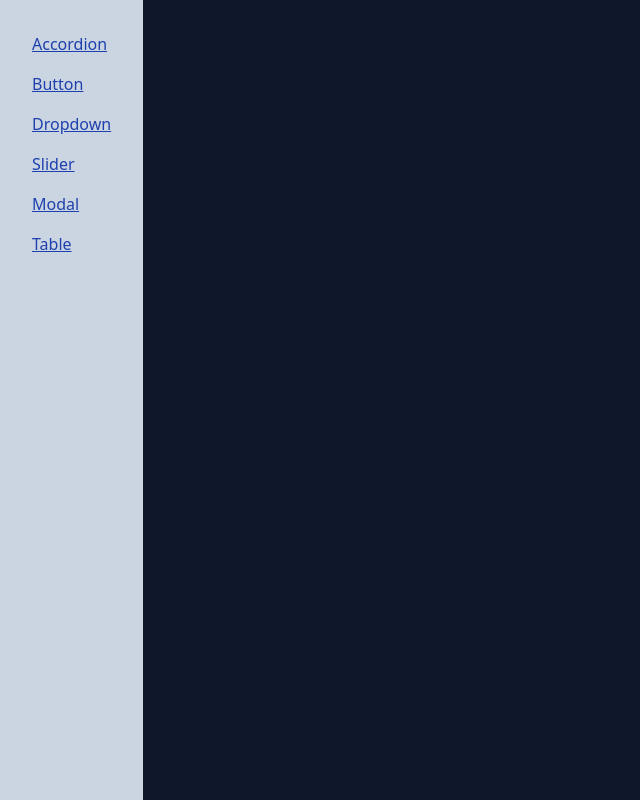
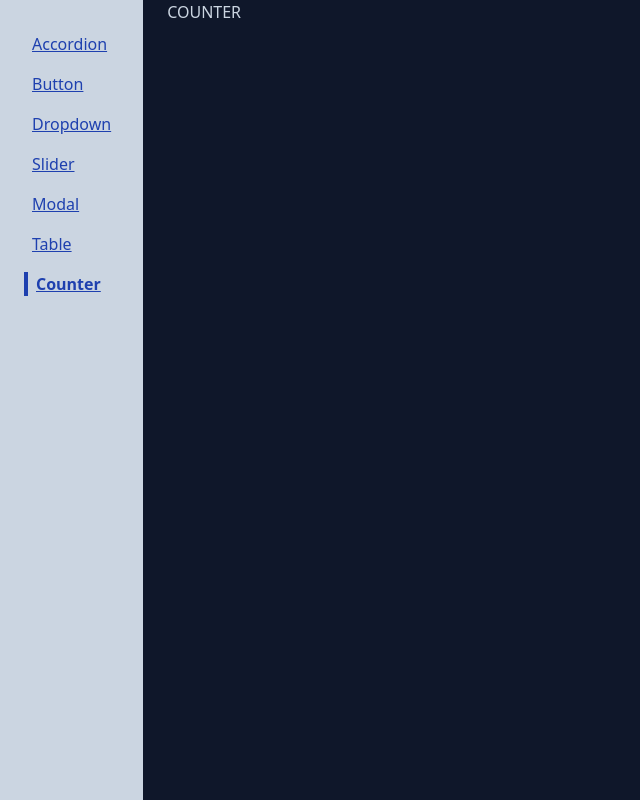
Before and after one commit to SmackSmash/grider-comps, a React (Vite) app: page /counter in a window 1280 px wide. Shown: the whole page, without its empty margins (0-640 px from the left). Built offline with nearby package versions, Linux system fonts and the light colour scheme.

Commit message:
Added counter page

```diff
--- a/src/App.jsx
+++ b/src/App.jsx
@@ -5,6 +5,7 @@ import DropdownPage from './pages/DropdownPage/DropdownPage';
 import SliderPage from './pages/SliderPage/SliderPage';
 import ModalPage from './pages/ModalPage/ModalPage';
 import TablePage from './pages/TablePage/TablePage';
+import CounterPage from './pages/CounterPage/CounterPage';
 import SideBar from './components/SideBar/SideBar';
 import Route from './components/Route/Route';
 
@@ -33,6 +34,9 @@ const App = () => {
       <Route path='/table'>
         <TablePage />
       </Route>
+      <Route path='/counter'>
+        <CounterPage />
+      </Route>
     </div>
   );
 };
--- a/src/components/SideBar/SideBar.jsx
+++ b/src/components/SideBar/SideBar.jsx
@@ -8,7 +8,8 @@ const links = [
   createLink('Dropdown', '/dropdown'),
   createLink('Slider', '/slider'),
   createLink('Modal', '/modal'),
-  createLink('Table', '/table')
+  createLink('Table', '/table'),
+  createLink('Counter', '/counter')
 ];
 
 const SideBar = () => {
--- /dev/null
+++ b/src/pages/CounterPage/CounterPage.jsx
@@ -0,0 +1,9 @@
+const CounterPage = () => {
+  return (
+    <div>
+      <h1 className='text-slate-300 flex'>COUNTER</h1>
+    </div>
+  );
+};
+
+export default CounterPage;
```
